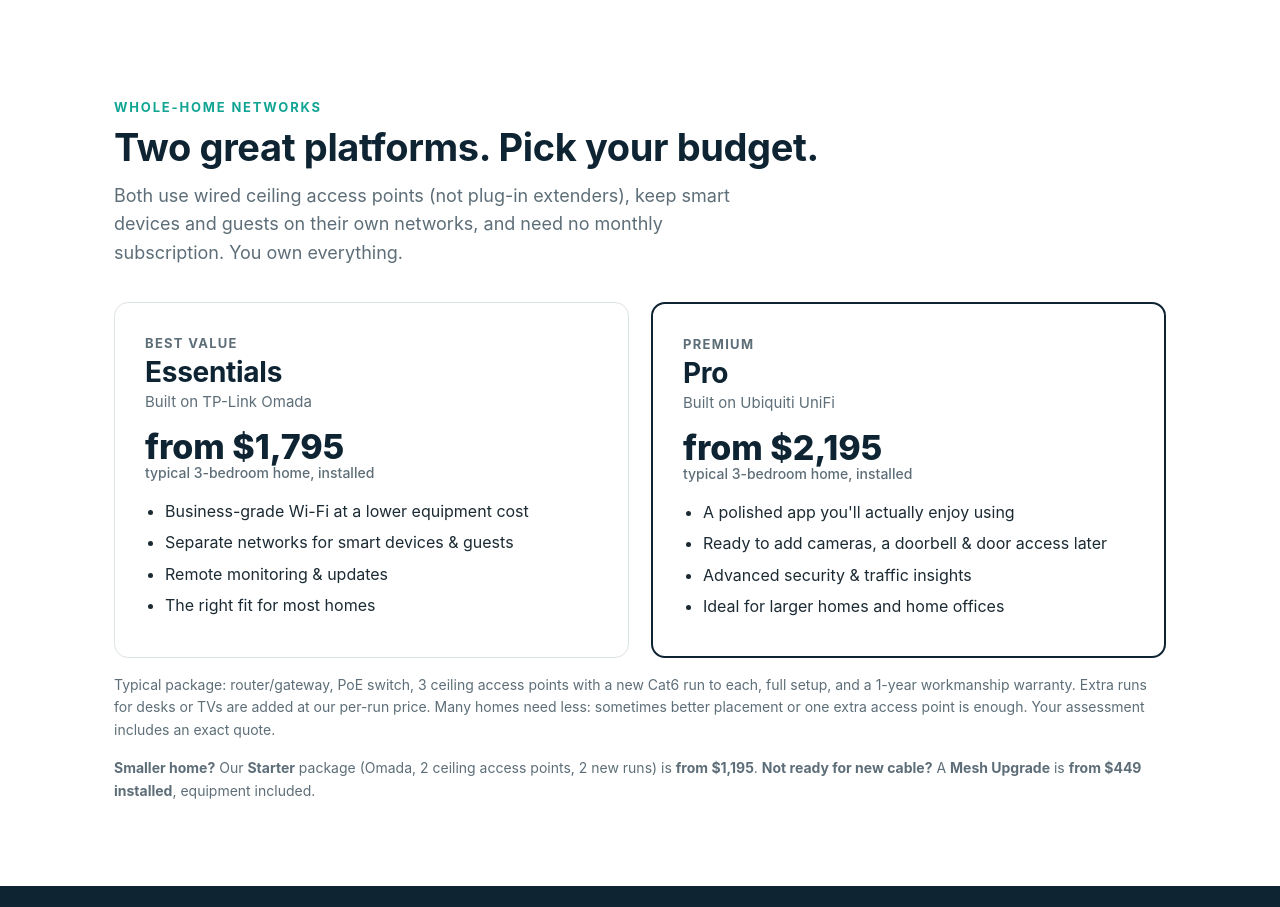
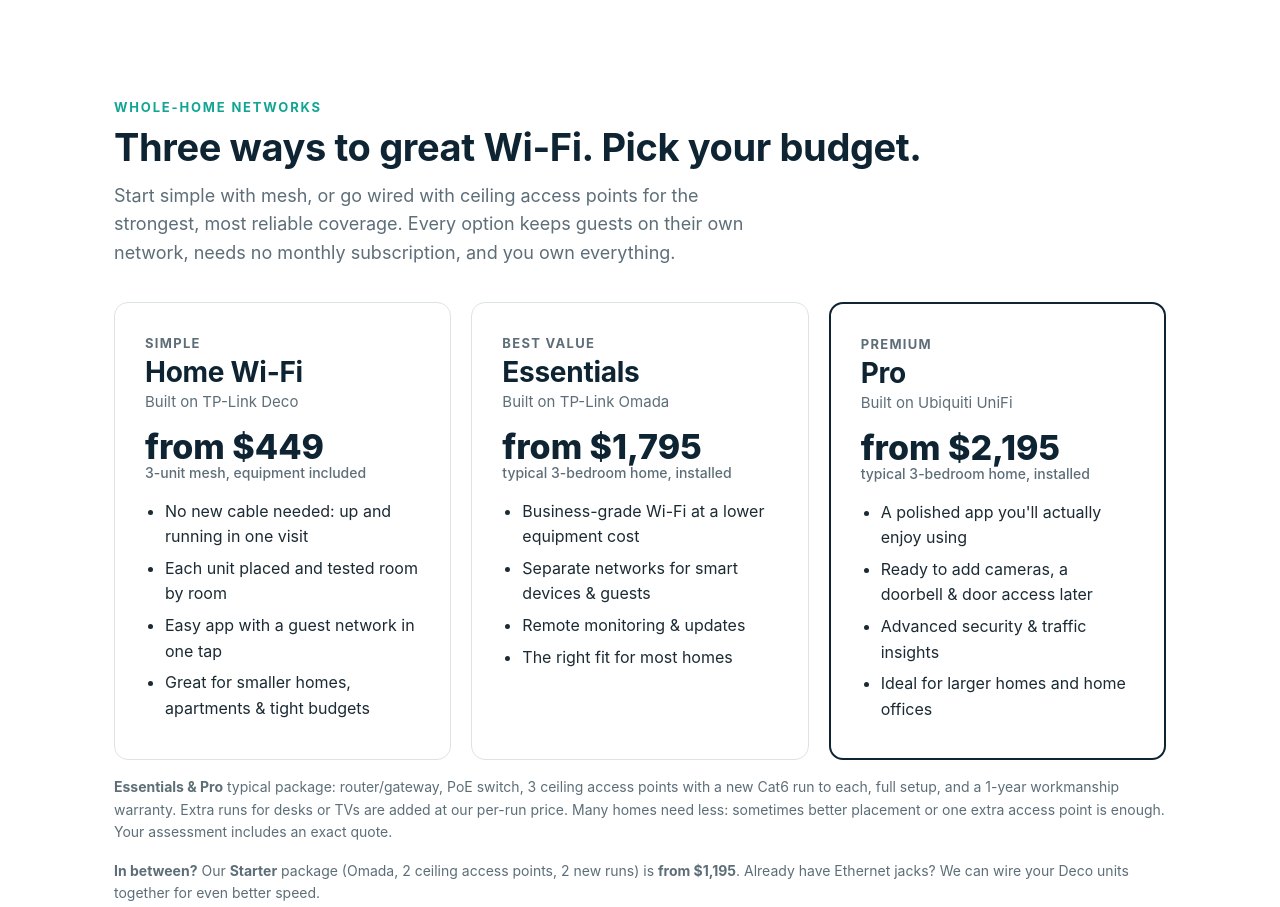
Before and after one commit to PatInTheHat007/after-the-demark, a plain HTML site: page index.html in a window 1280 px wide. Shown: the part 4100-5007 px from the top of the page. Drawn offline with Linux system fonts and the light colour scheme.

Commit message:
Add Simple Home Wi-Fi package built on TP-Link Deco
- New third package card: Home Wi-Fi on TP-Link Deco, from $449 installed
- Packages section now reads "Three ways to great Wi-Fi"
- Mesh card and the platform FAQ mention Deco

Co-Authored-By: Claude Opus 5.5 <noreply@anthropic.com>

```diff
--- a/index.html
+++ b/index.html
@@ -211,9 +211,21 @@
 <section id="upgrades" style="padding-top:20px">
   <div class="wrap">
     <div class="eyebrow">Whole-home networks</div>
-    <h2>Two great platforms. Pick your budget.</h2>
-    <p class="sub">Both use wired ceiling access points (not plug-in extenders), keep smart devices and guests on their own networks, and need no monthly subscription. You own everything.</p>
+    <h2>Three ways to great Wi-Fi. Pick your budget.</h2>
+    <p class="sub">Start simple with mesh, or go wired with ceiling access points for the strongest, most reliable coverage. Every option keeps guests on their own network, needs no monthly subscription, and you own everything.</p>
     <div class="plats">
+      <div class="plat">
+        <div class="lvl">Simple</div>
+        <h3>Home Wi-Fi</h3>
+        <div class="by">Built on TP-Link Deco</div>
+        <div class="from">from $449<small>3-unit mesh, equipment included</small></div>
+        <ul>
+          <li>No new cable needed: up and running in one visit</li>
+          <li>Each unit placed and tested room by room</li>
+          <li>Easy app with a guest network in one tap</li>
+          <li>Great for smaller homes, apartments &amp; tight budgets</li>
+        </ul>
+      </div>
       <div class="plat">
         <div class="lvl">Best value</div>
         <h3>Essentials</h3>
@@ -239,8 +251,8 @@
         </ul>
       </div>
     </div>
-    <p class="note">Typical package: router/gateway, PoE switch, 3 ceiling access points with a new Cat6 run to each, full setup, and a 1-year workmanship warranty. Extra runs for desks or TVs are added at our per-run price. Many homes need less: sometimes better placement or one extra access point is enough. Your assessment includes an exact quote.</p>
-    <p class="note"><b>Smaller home?</b> Our <b>Starter</b> package (Omada, 2 ceiling access points, 2 new runs) is <b>from $1,195</b>. <b>Not ready for new cable?</b> A <b>Mesh Upgrade</b> is <b>from $449 installed</b>, equipment included.</p>
+    <p class="note"><b>Essentials &amp; Pro</b> typical package: router/gateway, PoE switch, 3 ceiling access points with a new Cat6 run to each, full setup, and a 1-year workmanship warranty. Extra runs for desks or TVs are added at our per-run price. Many homes need less: sometimes better placement or one extra access point is enough. Your assessment includes an exact quote.</p>
+    <p class="note"><b>In between?</b> Our <b>Starter</b> package (Omada, 2 ceiling access points, 2 new runs) is <b>from $1,195</b>. Already have Ethernet jacks? We can wire your Deco units together for even better speed.</p>
   </div>
 </section>
 
@@ -269,7 +281,7 @@
     <div class="svc">
       <div class="card"><h3>Security tune-up</h3><p>Passwords, firmware, guest and smart-device networks, all locked down properly.</p><div class="p">$175</div></div>
       <div class="card"><h3>Ethernet wiring</h3><p>New Cat6 runs for desks, TVs, and access points, plus repairs to existing jacks.</p><div class="p">from $150 per run</div></div>
-      <div class="card"><h3>Mesh Wi-Fi setup</h3><p>When running new cable isn't practical, we install and tune a mesh system the right way.</p><div class="p">from $449 installed</div></div>
+      <div class="card"><h3>Mesh Wi-Fi setup</h3><p>When running new cable isn't practical, we install and tune a TP-Link Deco system, or set up the mesh you already own.</p><div class="p">from $449 installed</div></div>
       <div class="card"><h3>Smart Home Starter</h3><p>Thermostat, hub, 4 smart bulbs or plugs, and 2 leak sensors, all working together in one app. No electrical wiring needed.</p><div class="p">from $1,095 installed</div></div>
       <div class="card"><h3>Lighting &amp; scenes</h3><p>Schedules, dimming, and "goodnight" scenes that just work. Our licensed electrician partner wires the switches; we set up and program everything.</p><div class="p">setup $115/hr</div></div>
       <div class="card"><h3>Home Assistant setup</h3><p>One app that ties all your smart devices together and runs locally in your home. <a href="#automation">See ideas below.</a></p><div class="p">$115/hr</div></div>
@@ -428,7 +440,7 @@
       <details><summary>Do I have to replace all my equipment?</summary><p>No. Many homes only need better placement, one extra access point, or a separate network for cameras and smart devices. The assessment tells you exactly what's worth doing.</p></details>
       <details><summary>Do I have to hire you after the assessment?</summary><p>No. The report is yours to keep, with DIY fixes and priced options. If you do hire us within 60 days, the full assessment fee is credited toward the work.</p></details>
       <details><summary>What's the difference between the Checkup and the Assessment?</summary><p>The $99 Wi-Fi Checkup is a quick 45-minute visit focused on your problem rooms, with findings explained on the spot. The full Assessment covers every room, your security settings, every device, and your wiring, and comes with a written report and priced options. If you start with a Checkup, the $99 is credited toward the full Assessment.</p></details>
-      <details><summary>Omada or UniFi: which should I choose?</summary><p>Both are excellent, business-grade systems. Omada (Essentials) gives you the same core features for less. UniFi (Pro) has a more polished app and room to add cameras and door access to the same system later. We'll recommend one based on your home and budget.</p></details>
+      <details><summary>Deco, Omada or UniFi: which should I choose?</summary><p>Deco (Home Wi-Fi) is the simplest and most affordable: mesh units that need no new cable, a good fit for smaller homes. Omada and UniFi use wired ceiling access points for the strongest coverage. Both are excellent, business-grade systems. Omada (Essentials) gives you the same core features for less. UniFi (Pro) has a more polished app and room to add cameras and door access to the same system later. We'll recommend one based on your home and budget.</p></details>
       <details><summary>Do you work on Airbnbs and vacation rentals?</summary><p>Yes, and especially in the Finger Lakes. We cover outbuildings and docks, set up a guest network that's separate from your own devices, add leak or freeze alerts, automate turnover between guests, and can monitor the property remotely during the season.</p></details>
       <details><summary>What is Home Assistant, and do I need it?</summary><p>Home Assistant is free software that runs on a small box in your home and lets smart devices from different brands work together in one app. You don't need it for a couple of smart plugs. Once you have devices from several brands, or want automations like leak alerts and goodnight scenes, it's the most reliable and private way to tie it all together. You own it, and there's no required subscription.</p></details>
       <details><summary>Do you work with renters?</summary><p>Yes. Many improvements, like better placement or adding an access point, don't need permanent changes. If something would, we'll talk about it first.</p></details>
--- a/styles.css
+++ b/styles.css
@@ -125,7 +125,7 @@ nav .btn { padding: 9px 16px; font-size: 14px; color: #fff; white-space: nowrap;
 .rentals .card .p { color: var(--teal-bright); }
 
 /* Platforms */
-.plats { display: grid; grid-template-columns: 1fr 1fr; gap: 22px; margin-top: 34px; }
+.plats { display: grid; grid-template-columns: repeat(3, 1fr); gap: 20px; margin-top: 34px; }
 .plat { border: 1px solid var(--line); border-radius: 14px; padding: 30px; background: #fff; }
 .plat.pro { border: 2px solid var(--navy); }
 .plat .lvl { font-size: 13px; font-weight: 700; letter-spacing: .1em; text-transform: uppercase; color: var(--muted); }
@@ -136,7 +136,9 @@ nav .btn { padding: 9px 16px; font-size: 14px; color: #fff; white-space: nowrap;
 .plat ul { margin: 18px 0 0 20px; font-size: 16px; }
 .plat li { margin-bottom: 6px; }
 .note { color: var(--muted); font-size: 14px; margin-top: 16px; }
-@media (max-width: 820px) { .plats { grid-template-columns: 1fr; } }
+@media (max-width: 980px) { .plats { grid-template-columns: 1fr 1fr; } .plats .plat:first-child { grid-column: 1 / -1; } }
+@media (max-width: 680px) { .plats { grid-template-columns: 1fr; } }
+@media (max-width: 1100px) { .plat { padding: 24px; } .plat .from { font-size: 30px; } }
 
 /* Service cards */
 .svc { display: grid; grid-template-columns: repeat(3, 1fr); gap: 20px; margin-top: 34px; }
```
